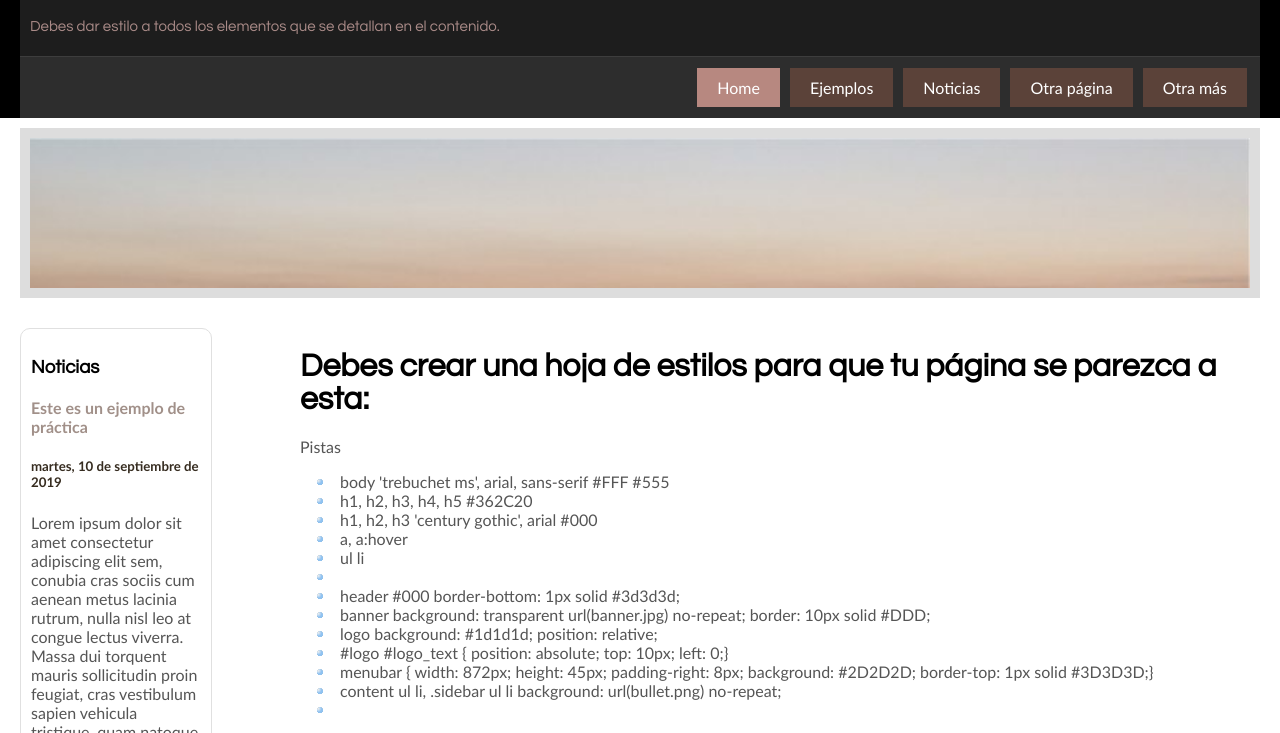
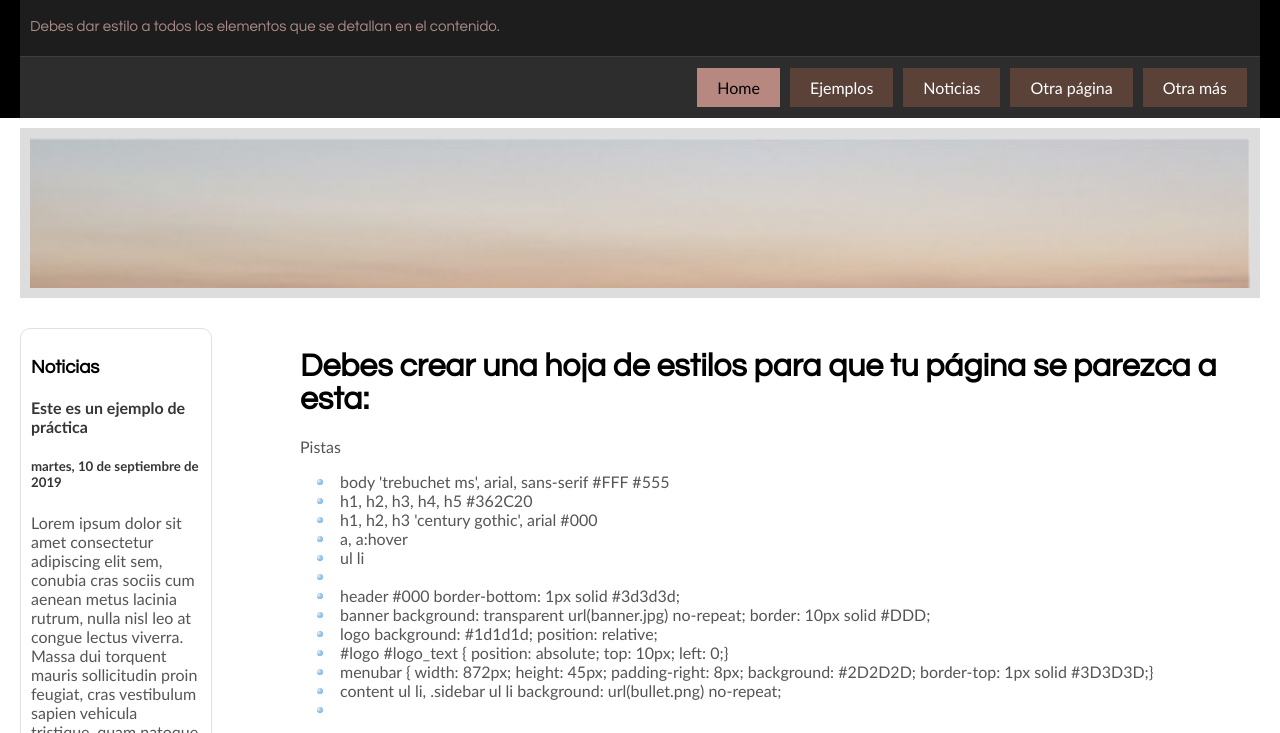
Before and after one commit to Marcos-Guerreros-Ocon/Interfaces, a plain HTML site: page Ejercicio 0/Ejercicio 0/index.html in a window 1280 px wide. Shown: the part 67-800 px from the top of the page. Drawn offline with Linux system fonts and the light colour scheme.

Commit message:
Ejercicio 0 CSS

```diff
--- a/Ejercicio 0/Ejercicio 0/style/style.css
+++ b/Ejercicio 0/Ejercicio 0/style/style.css
@@ -11,7 +11,8 @@ h2,
 h3,
 h4,
 h5 {
-    color: #362c20;
+    color: #363636;
+
 }
 
 h1,
@@ -87,10 +88,6 @@ h3 {
     margin-bottom: 10px;
 }
 
-.sidebar_item h4 {
-    color: #a19089;
-}
-
 #content {
     width: 75%;
     margin: 20px;
@@ -103,7 +100,7 @@ ul li {
 
 
 a {
-    color: #a19089;
+    color: #363636;
 
 }
 
@@ -122,6 +119,7 @@ a {
 }
 
 .selected a {
+    color: black !important;
     background-color: #b78880 !important;
 }
 
```
